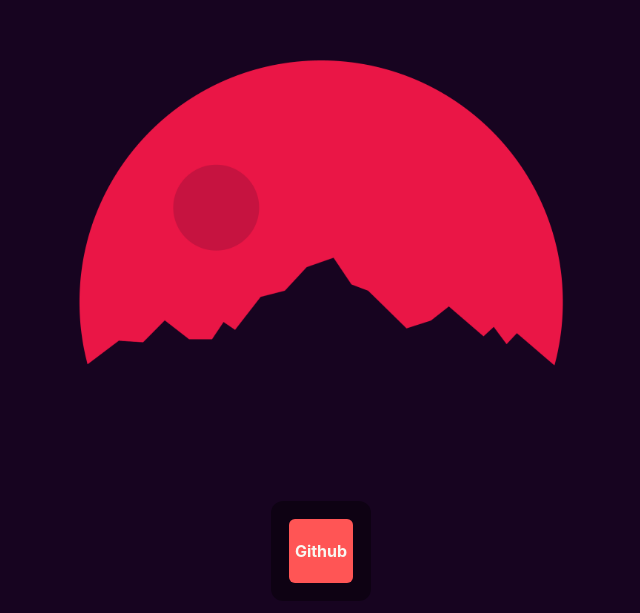
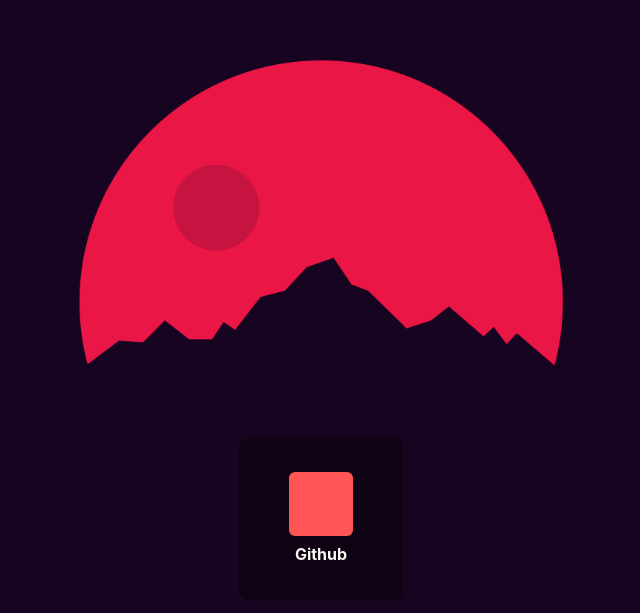
Before and after one commit to trytonlux/Startpage, a React (Vite) app: page / in a window 1280 px wide. Shown: the part 187-800 px from the top of the page, without its empty margins (319-959 px from the left). Built offline with nearby package versions, Linux system fonts and the light colour scheme.

Commit message:
Adjusted design of app-icon.

```diff
--- a/src/App.scss
+++ b/src/App.scss
@@ -23,17 +23,34 @@ html
 .app-icon
 {
     display: flex;
+    flex-direction: column;
     align-items: center;
     justify-content: center;
 
-    height: 64px;
-    width: 64px;
+    height: 128px;
+    width: 128px;
 
     border-radius: 6px;
-    background-color: #ff5555;
 
-    span
+    &:hover
     {
+        background-color: rgba($color: #ffffff, $alpha: 0.1);
+    }
+
+    .app-icon-inner
+    {
+        height: 64px;
+        width: 64px;
+
+        border-radius: 6px;
+
+        background-color: #ff5555;
+    }
+
+    .app-icon-label
+    {
+        margin-top: 6px;
+
         font-size: 1em;
         font-weight: bold;
         color: #f8f8f2;
--- a/src/Dock.jsx
+++ b/src/Dock.jsx
@@ -8,7 +8,10 @@ class Dock extends React.Component
           <div className="dock">
 
               <div className="app-icon">
-                  <span>Github</span>
+                  <div className="app-icon-inner">
+
+                  </div>
+                  <span className="app-icon-label">Github</span>
               </div>
 
           </div>
```
